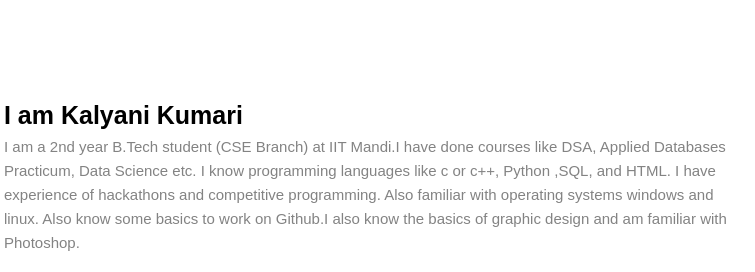
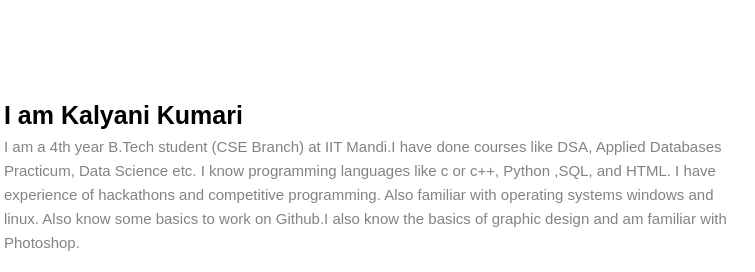
Before and after one commit to Kalyani123kumari/Kalyani123kumari.github.io, a plain HTML site: page index.html in a window 1280 px wide. Shown: the part 860-1132 px from the top of the page, 476-1231 px from the left. Drawn offline with Linux system fonts and the light colour scheme.

Commit message:
Update index.html

```diff
--- a/index.html
+++ b/index.html
@@ -75,7 +75,7 @@
               <div class="text">
                 <h4>I am Kalyani Kumari</h4>
                 <!-- <h6> 2<sup>nd</sup>year student</h6> -->
-                <p>I am a 2nd year B.Tech student (CSE Branch) at IIT Mandi.I have done courses like DSA, Applied Databases Practicum, Data Science etc. I know programming languages like c or c++, Python ,SQL, and HTML. I have experience of hackathons and competitive programming. Also familiar with operating systems windows and linux. Also know some basics to work on Github.I also know the basics of graphic design and am familiar with Photoshop.</p>
+                <p>I am a 4th year B.Tech student (CSE Branch) at IIT Mandi.I have done courses like DSA, Applied Databases Practicum, Data Science etc. I know programming languages like c or c++, Python ,SQL, and HTML. I have experience of hackathons and competitive programming. Also familiar with operating systems windows and linux. Also know some basics to work on Github.I also know the basics of graphic design and am familiar with Photoshop.</p>
                 <div class="info">
                   <div class="list">
                     <label>Birthday:</label>
```
